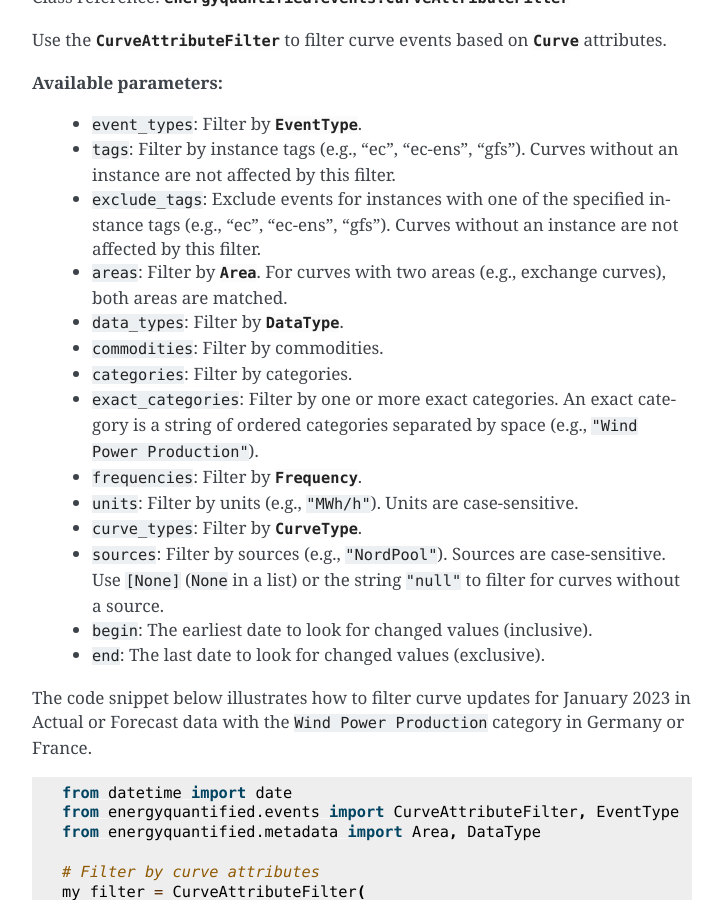
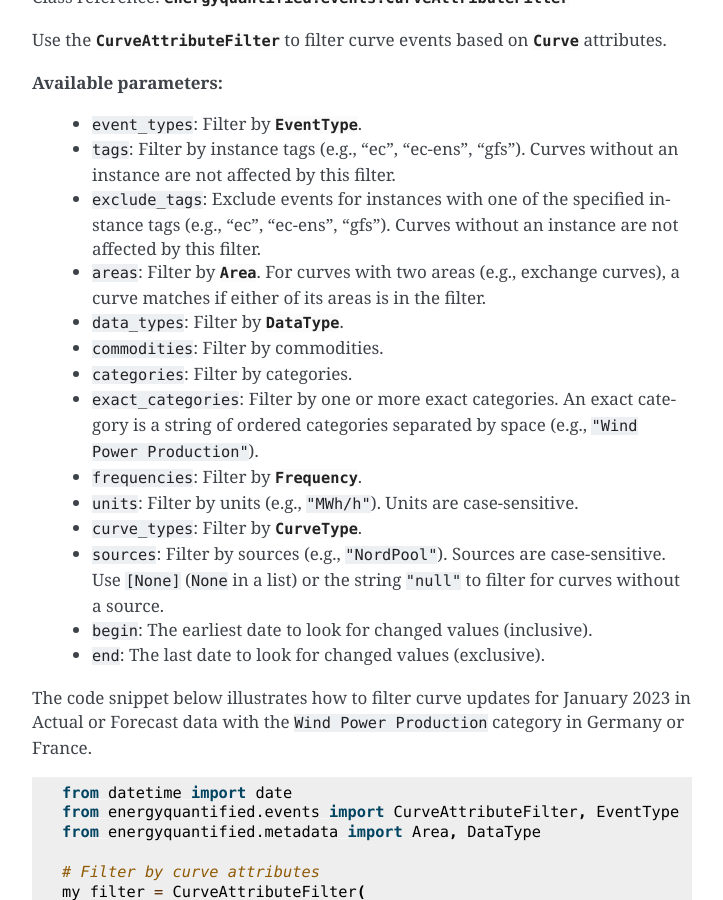
Before and after one commit to energyquantified/eq-python-client, a Sphinx documentation site: the page built from docs/userguide/push-feed.rst, in a window 1280 px wide and 900 px high, scrolled down 7264 px. Shown: the whole window, without its empty margins (388-1111 px from the left). Built offline with Sphinx 7.4.7, drawn with Linux system fonts in a browser that asks for light colours.

Commit message:
Clarify areas filter wording

```diff
--- a/CHANGELOG.rst
+++ b/CHANGELOG.rst
@@ -11,8 +11,8 @@ dev
   ``CurveAttributeFilter`` for the push feed, matching the filters in the
   curve search
 - Updated the push feed documentation: the maximum number of filters is
-  now 20 (previously 10), and the ``areas`` filter matches both areas on
-  curves with two areas (e.g., exchange curves)
+  now 20 (previously 10), and the ``areas`` filter matches curves with two
+  areas (e.g., exchange curves) if either area is in the filter
 
 
 0.17
--- a/docs/userguide/push-feed.rst
+++ b/docs/userguide/push-feed.rst
@@ -429,7 +429,8 @@ attributes.
       not affected by this filter.
 
     * ``areas``: Filter by :py:class:`Area <energyquantified.metadata.Area>`.
-      For curves with two areas (e.g., exchange curves), both areas are matched.
+      For curves with two areas (e.g., exchange curves), a curve matches if
+      either of its areas is in the filter.
 
     * ``data_types``: Filter by
       :py:class:`DataType <energyquantified.metadata.DataType>`.
```
